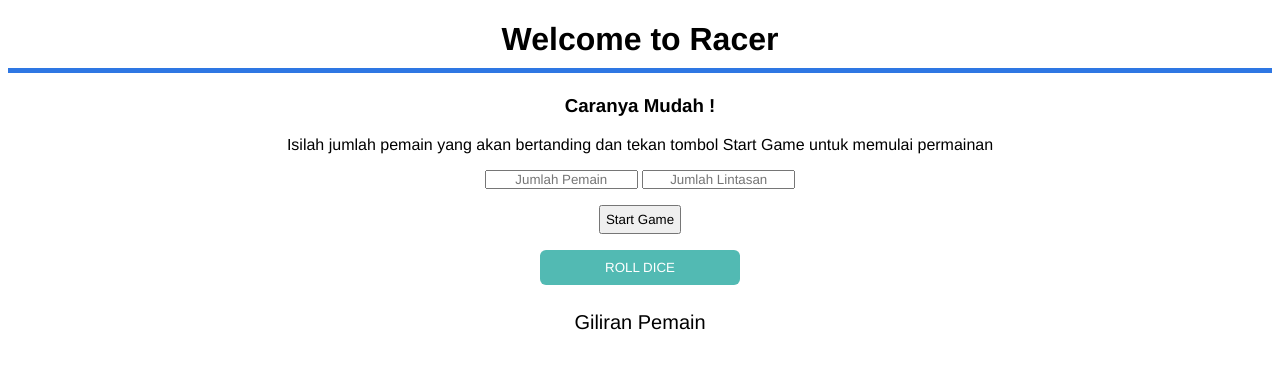
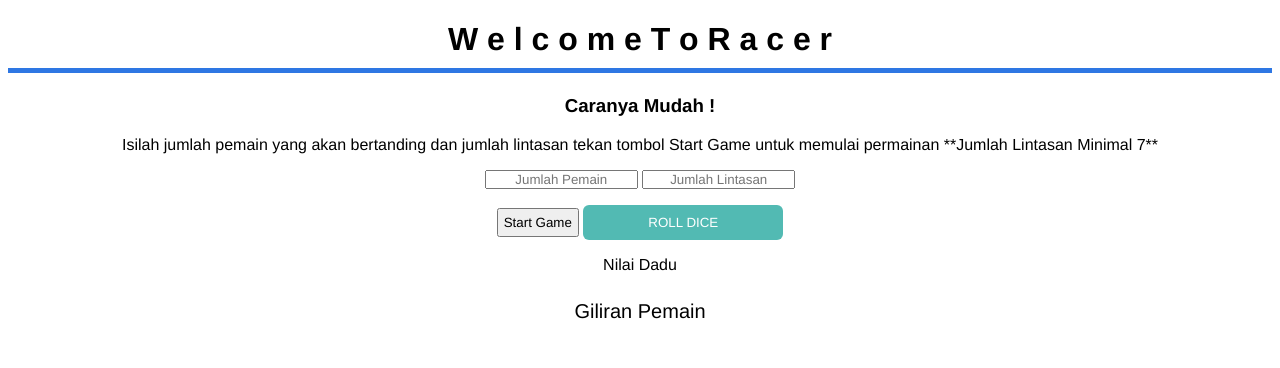
Before and after one commit to pekiringan2000/racer, a plain HTML site: page index.html in a window 1280 px wide. Drawn offline with Linux system fonts and the light colour scheme.

Commit message:
Add files via upload

```diff
--- a/index.html
+++ b/index.html
@@ -13,9 +13,17 @@
     <link href="styles.css" rel="stylesheet" type="text/css">
   </head>
   <body>
-    <h1>Welcome to Racer</h1>
+    <div class="header">
+    <h1>W e l c o m e   T o R a c e r</h1>
+    </div>
+
     <h3>Caranya Mudah !</h3>
-    <p>Isilah jumlah pemain yang akan bertanding dan tekan tombol Start Game untuk memulai permainan</p>
+    <p>Isilah jumlah pemain yang akan bertanding
+      dan jumlah lintasan tekan tombol Start Game untuk memulai permainan
+      **Jumlah Lintasan Minimal 7**
+    </p>
+
+
     <p>
     <input type="text" placeholder="Jumlah Pemain" id="input-baris">
     <input type="text" placeholder="Jumlah Lintasan" id="input-kolom">
@@ -25,18 +33,19 @@
         onclick="generateRace()" class="start-game-button"
         > Start Game
         </button>
-    </p>
 
-
-    <p><button
+        <button
         onclick="rollDice()" class="rolldicebutton">
         Roll Dice
         </button>
+
+
     </p>
+    <p id="nilaidadu">Nilai Dadu</p>
     <p id="keterangan">Giliran Pemain</p>
 
+    <div id="containerGame" class="container" >
 
-   <div id="containerGame" class="container" >
     </div>
     <script src="index.js"</script></script>
 </body>
```
Lines whose indentation alone changed are shown as unchanged.
